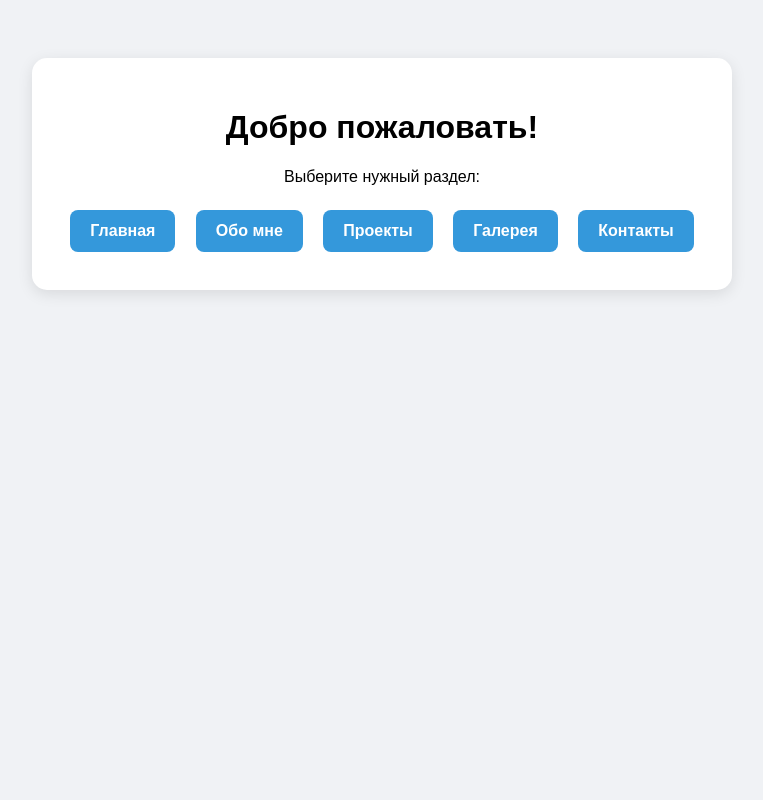
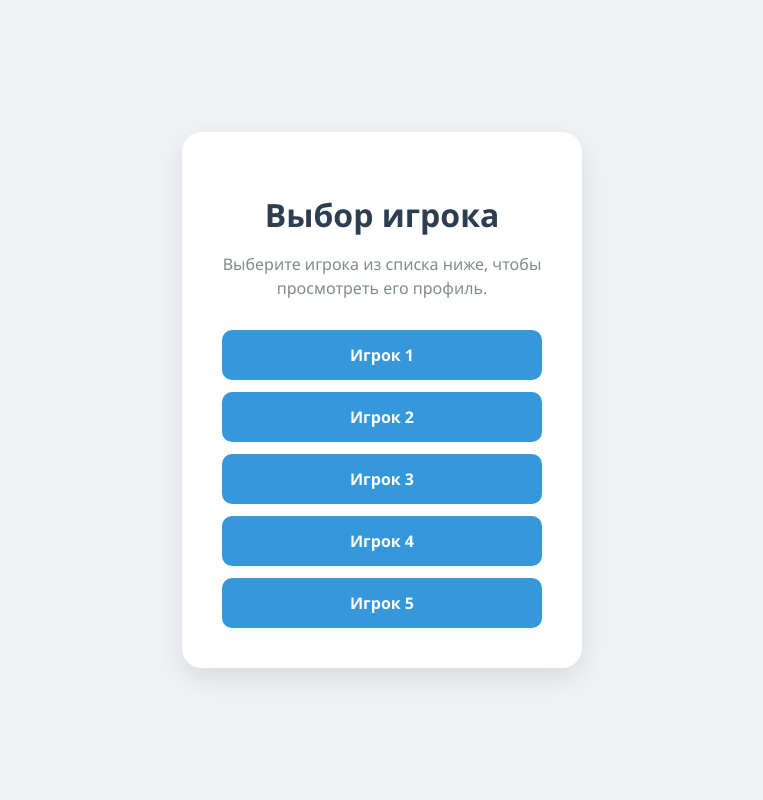
Before and after one commit to InTheNeko/neko, a Flask app: page / in a window 1280 px wide. Shown: the whole page, without its empty margins (258-1021 px from the left). Run offline with Flask 3, Linux system fonts and the light colour scheme.

Commit message:
changed buttons to players

```diff
--- a/app.py
+++ b/app.py
@@ -2,23 +2,40 @@ from flask import Flask, render_template
 
 app = Flask(__name__)
 
+# Обновленный список кнопок
+menu_items = [
+    ("Игрок 1", "/player1"),
+    ("Игрок 2", "/player2"),
+    ("Игрок 3", "/player3"),
+    ("Игрок 4", "/player4"),
+    ("Игрок 5", "/player5")
+]
+
 @app.route('/')
 def home():
-    # Создаем список: (Название, Ссылка)
-    # Важно: имя переменной 'my_buttons' должно совпадать с тем, что в HTML!
-    my_buttons = [
-        ("Главная", "/"),
-        ("Обо мне", "/about"),
-        ("Проекты", "/projects"),
-        ("Галерея", "/gallery"),
-        ("Контакты", "/contact")
-    ]
-    return render_template('index.html', buttons=my_buttons)
+    return render_template('index.html',
+                           buttons=menu_items,
+                           title="Выбор игрока",
+                           text="Выберите игрока из списка ниже, чтобы просмотреть его профиль.")
 
-# Добавим обработку для всех кнопок, чтобы не было ошибки 404
-@app.route('/<name>')
-def pages(name):
-    return f"<h1>Страница: {name}</h1><a href='/'>Назад на главную</a>"
+@app.route('/<page_name>')
+def show_page(page_name):
+    # Данные для каждого игрока
+    players_info = {
+        "player1": ("Игрок 1", "Характеристики: Сила 10, Ловкость 5."),
+        "player2": ("Игрок 2", "Характеристики: Магия 12, Интеллект 8."),
+        "player3": ("Игрок 3", "Характеристики: Защита 15, Здоровье 100."),
+        "player4": ("Игрок 4", "Характеристики: Скорость 20, Скрытность 10."),
+        "player5": ("Игрок 5", "Характеристики: Удача 7, Меткость 9.")
+    }
+
+    # Ищем инфо по ключу (например, 'player1')
+    info = players_info.get(page_name, ("Упс!", "Игрок не найден."))
+
+    return render_template('index.html',
+                           buttons=menu_items,
+                           title=info[0],
+                           text=info[1])
 
 if __name__ == '__main__':
     app.run(debug=True)
--- a/templates/index.html
+++ b/templates/index.html
@@ -2,48 +2,77 @@
 <html lang="ru">
 <head>
     <meta charset="UTF-8">
-    <title>Мой Flask Сайт</title>
+    <meta name="viewport" content="width=device-width, initial-scale=1.0">
+    <title>{{ title }}</title>
     <style>
+        /* Общие настройки страницы */
         body {
-            font-family: sans-serif;
+            font-family: 'Segoe UI', Tahoma, Geneva, Verdana, sans-serif;
+            background-color: #f0f2f5;
+            margin: 0;
+            display: flex;
+            justify-content: center;
+            align-items: center;
+            min-height: 100vh;
+        }
+
+        /* Белая карточка-контейнер */
+        .card {
+            background: white;
+            padding: 40px;
+            border-radius: 20px;
+            box-shadow: 0 10px 30px rgba(0,0,0,0.1);
             text-align: center;
-            background-color: #f0f2f5;
-            padding-top: 50px;
+            width: 320px; /* Фиксированная ширина для аккуратности */
         }
-        .menu-container {
-            background: white;
-            padding: 30px;
-            border-radius: 15px;
-            display: inline-block;
-            box-shadow: 0 4px 15px rgba(0,0,0,0.1);
+
+        h1 { color: #2c3e50; margin-bottom: 10px; }
+        p { color: #7f8c8d; margin-bottom: 30px; line-height: 1.5; }
+
+        /* Контейнер для кнопок (СТОЛБИК) */
+        .menu-vertical {
+            display: flex;
+            flex-direction: column; /* Кнопки одна под другой */
+            gap: 12px;              /* Расстояние между кнопками */
         }
+
+        /* Стиль кнопок */
         .btn {
-            display: inline-block;
-            padding: 12px 20px;
-            margin: 8px;
+            display: block;
+            padding: 14px;
             background-color: #3498db;
             color: white;
             text-decoration: none;
-            border-radius: 8px;
-            font-weight: bold;
-            transition: 0.3s;
+            border-radius: 10px;
+            font-weight: 600;
+            transition: all 0.3s ease;
+            border: none;
         }
+
+        /* Эффект при наведении */
         .btn:hover {
-            background-color: #2ecc71;
-            transform: translateY(-3px);
+            background-color: #2ecc71; /* Зеленый цвет */
+            transform: translateY(-2px); /* Легкий подъем */
+            box-shadow: 0 5px 15px rgba(46, 204, 113, 0.3);
+        }
+
+        .btn:active {
+            transform: translateY(0);
         }
     </style>
 </head>
 <body>
 
-    <div class="menu-container">
-        <h1>Добро пожаловать!</h1>
-        <p>Выберите нужный раздел:</p>
+    <div class="card">
+        <h1>{{ title }}</h1>
+        <p>{{ text }}</p>
 
-        <!-- ЦИКЛ ДЛЯ КНОПОК -->
-        {% for name, link in buttons %}
-            <a href="{{ link }}" class="btn">{{ name }}</a>
-        {% endfor %}
+        <div class="menu-vertical">
+            <!-- Цикл выводит все 5 кнопок из Python -->
+            {% for name, link in buttons %}
+                <a href="{{ link }}" class="btn">{{ name }}</a>
+            {% endfor %}
+        </div>
     </div>
 
 </body>
```
